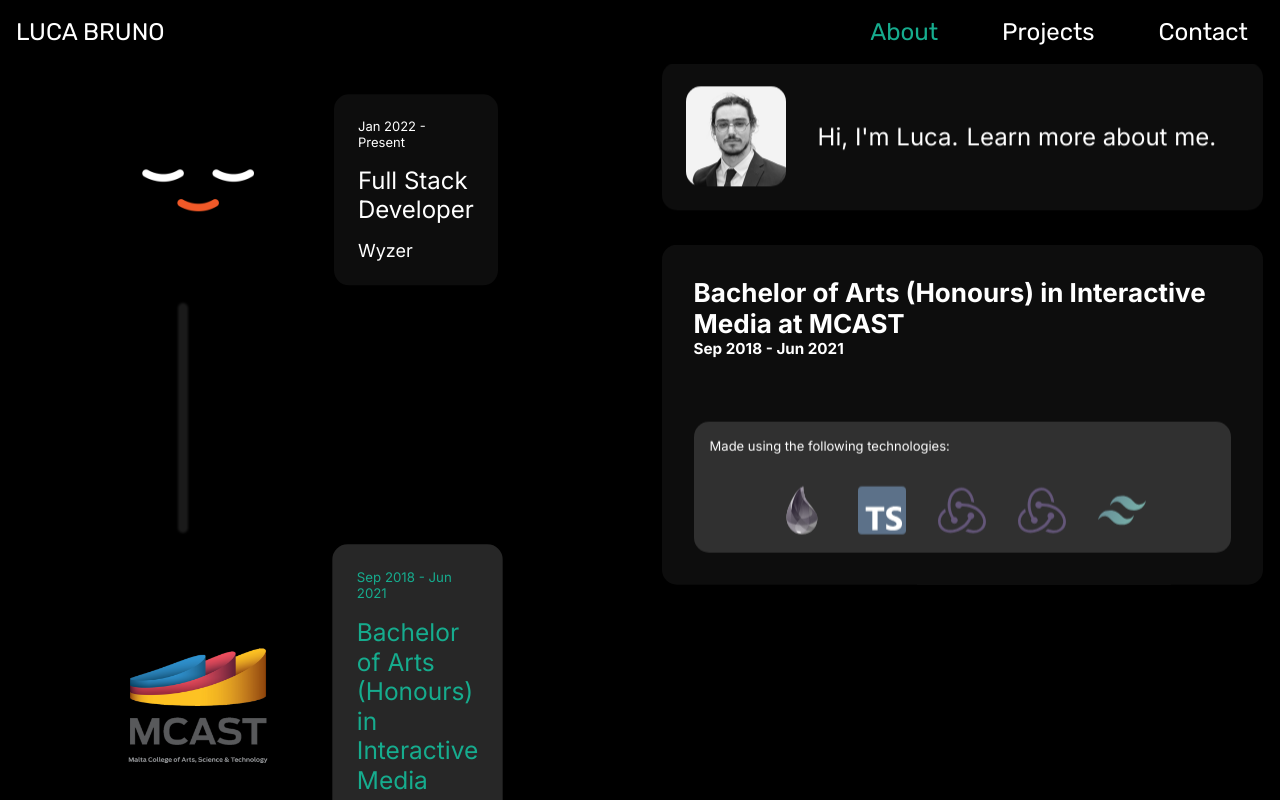
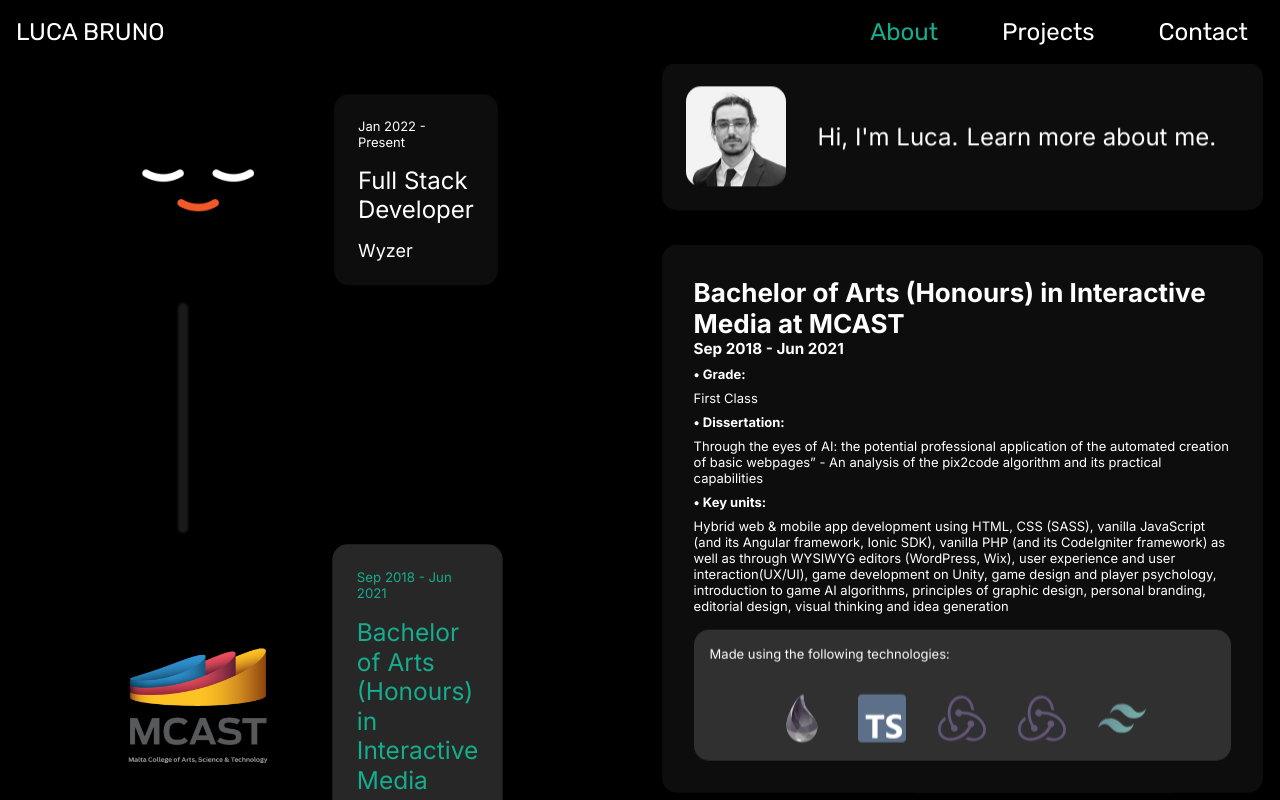
Before and after one commit to luca-bruno/portfolio-website, a Next.js app: page /about in a window 1280 px wide. Both pictures are taken after a click on the button 273 px from the left and 703 px from the top of the page. Built offline with nearby package versions, Linux system fonts and the light colour scheme.

Commit message:
fix: payload amended

```diff
--- a/app/about/page.tsx
+++ b/app/about/page.tsx
@@ -43,7 +43,14 @@
       id: "2",
       icon: McastLogo,
       text: "Bachelor of Arts (Honours) in Interactive Media",
-      description: "",
+      description: {
+        heading1: "Grade:",
+        content1: "First Class",
+        heading2: "Dissertation:",
+        content2: "Through the eyes of AI: the potential professional application of the automated creation of basic webpages” - An analysis of the pix2code algorithm and its practical capabilities",
+        heading3: "Key units:",
+        content3: "Hybrid web & mobile app development using HTML, CSS (SASS), vanilla JavaScript (and its Angular framework, Ionic SDK), vanilla PHP (and its CodeIgniter framework) as well as through WYSIWYG editors (WordPress, Wix), user experience and user interaction(UX/UI), game development on Unity, game design and player psychology, introduction to game AI algorithms, principles of graphic design, personal branding, editorial design, visual thinking and idea generation"
+      },
       location: "MCAST",
       stack: [],
       startMonth: 9,
@@ -230,12 +237,12 @@
               ${activeWorkDetails.endMonth ? formatMonth(activeWorkDetails.endMonth) : "Present"} ${activeWorkDetails.endYear || ""}`}
             </h3>
 
-            <h4>{activeWorkDetails.description.heading1}</h4>
-            <p>{activeWorkDetails.description.content1}</p>
-            <h4>{activeWorkDetails.description.heading2}</h4>
-            <p>{activeWorkDetails.description.content2}</p>
-            <h4>{activeWorkDetails.description.heading3}</h4>
-            <p>{activeWorkDetails.description.content3}</p>
+            <h4>{activeWorkDetails.description.heading1 || ""}</h4>
+            <p>{activeWorkDetails.description.content1 || ""}</p>
+            <h4>{activeWorkDetails.description.heading2 || ""}</h4>
+            <p>{activeWorkDetails.description.content2 || ""}</p>
+            <h4>{activeWorkDetails.description.heading3 || ""}</h4>
+            <p>{activeWorkDetails.description.content3 || ""}</p>
 
             <div className="sidepanel_stack">
               <p className="sidepanel_stack_title">
--- a/styles/WorkTimeline.css
+++ b/styles/WorkTimeline.css
@@ -110,6 +110,10 @@
   padding: 0.5rem 0 0.5rem 0;
 }
 
+.work_timeline_description h4::before {
+    content: "• ";
+}
+
 .timeline_dot {
   display: flex;
   align-items: "center";
```
